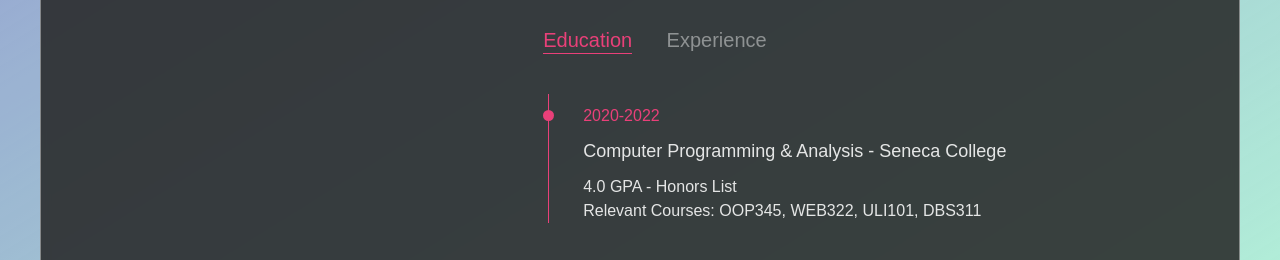
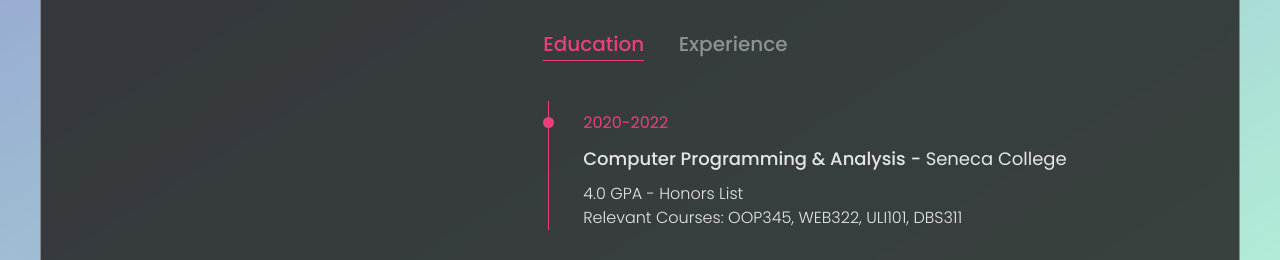
Before and after one commit to jianylei/portfolio, a plain HTML site: page index.html in a window 1280 px wide. Shown: the part 504-764 px from the top of the page. Drawn offline with Linux system fonts and the light colour scheme.

Commit message:
fixed font

```diff
--- a/css/style.css
+++ b/css/style.css
@@ -15,8 +15,6 @@
     --black-alpha-25: rgba(36, 36, 36, 0.25);
     --backdrop-filter-blur: blur(5px);
 }
-/* Fonts */
-@import url('https://fonts.googleapis.com/css2?family=Poppins:wght@300;400;500;600;700&display=swap');
 
 /* Global */
 *{
--- a/index.html
+++ b/index.html
@@ -5,6 +5,9 @@
   <title> Jian Lei </title>
   <meta charset="utf-8">
   <meta name="viewport" content="width=device-width, initial-scale=1">
+  <link rel="preconnect" href="https://fonts.googleapis.com">
+  <link rel="preconnect" href="https://fonts.gstatic.com" crossorigin>
+  <link href="https://fonts.googleapis.com/css2?family=Poppins:wght@300;400;500;600;700&display=swap" rel="stylesheet">
   <link rel="stylesheet" href="css/font-awesome.css">
   <link rel="stylesheet" href="css/style.css">
 </head>
```
